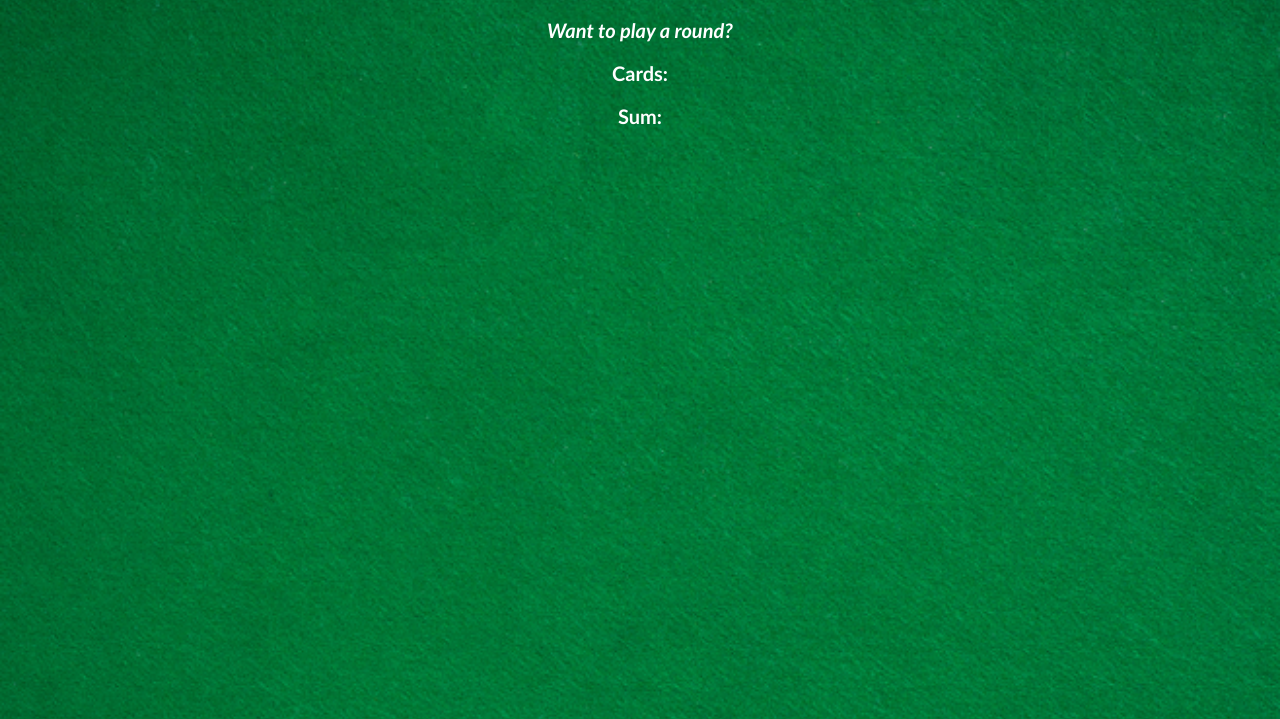
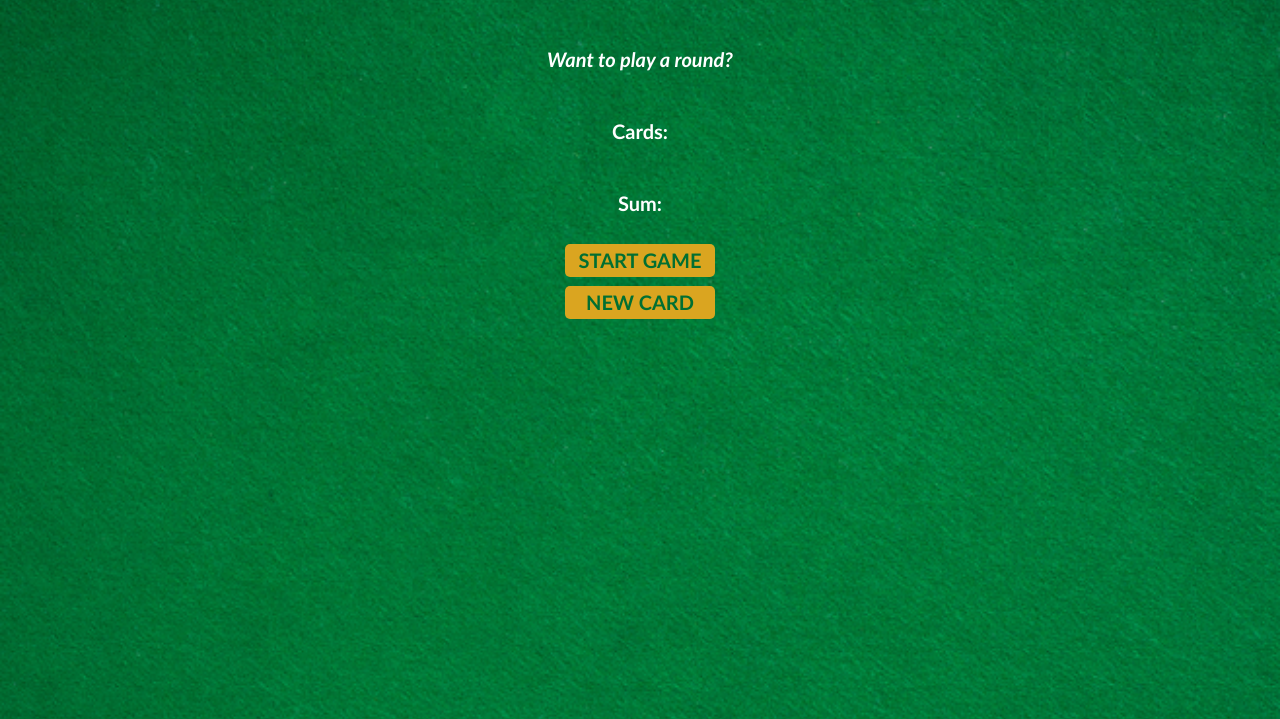
Before and after one commit to whitespacerespecter/blackjack-game, a plain HTML site: page index.html in a window 1280 px wide. Shown: the part 81-800 px from the top of the page. Drawn offline with nearby package versions, Linux system fonts and the light colour scheme.

Commit message:
progress update

```diff
--- a/index.css
+++ b/index.css
@@ -12,21 +12,34 @@ body {
     background-size: cover;
     font-size: 20px;
     font-weight: bold;
+    color: white;
 }
 
 .container {
     width: 400px;
+    height: 400px;
     margin: 0px auto;
+    display: flex;
+    flex-direction: column;
+    justify-content: space-between;
+    align-items: center;
 }
 
 h1 {
     color: goldenrod;
 }
 
-p{
-    color: white;
-}
-
 #message-el {
     font-style: italic;
 }
+
+button {
+    border: none;
+    color: #016f32;
+    background: goldenrod;
+    width: 150px;
+    cursor: pointer;
+    font-weight: bold;
+    padding: 5px 5px;
+    border-radius: 5px;
+}
--- a/index.html
+++ b/index.html
@@ -6,8 +6,10 @@
         <div class="container">
             <h1>Blackjack</h1>
             <p id="message-el">Want to play a round?</p>
-            <p>Cards:</p>
-            <p>Sum:</p>
+            <p id="cards-el">Cards:</p>
+            <p id="sum-el">Sum:</p>
+            <button id="start-btn" onclick="startGame()">START GAME</button>
+            <button id="draw-btn" onclick="newCard()">NEW CARD</button>
         </div>
         <script src="index.js"></script>
     </body>
--- a/index.js
+++ b/index.js
@@ -1,18 +1,50 @@
-let firstCard = 10
+let firstCard = 4
 let secondCard = 4
 let sum = firstCard + secondCard
 let hasBlackJack = false
 let isAlive = true
 let message = ""
 
-if (sum <= 20) {
-    message = "Do you want to draw a new card? 🙂"
-} else if (sum === 21) {
-    message = "Wohoo! You've got Blackjack! 🥳"
-    hasBlackJack = true
-} else {
-    message = "You're out of the game! 😭"
-    isAlive = false
+let messageEl = document.getElementById("message-el")
+let sumEl = document.getElementById("sum-el")
+// let cardEl = document.getElementById("cards-el")
+let cardEl = document.querySelector("#cards-el")
+
+function startGame() {
+    cardEl.textContent = "Cards: " + firstCard + " | " + secondCard;
+    sumEl.textContent = "Sum: " + sum;
+
+    if (sum <= 20) {
+        messageEl.textContent = "Do you want to draw a new card?"
+    } else if (sum === 21) {
+        messageEl.textContent = "Wohoo! You've got Blackjack!"
+        hasBlackJack = true
+    } else {
+        messageEl.textContent = "You're out of the game!"
+        isAlive = false
+    }
 }
 
-console.log(message)
+function newCard() {
+    messageEl.textContent = "You received a new car!"
+    card = getRandomCard(11);
+    cardEl.textContent += " | " + card;
+    sum = sum + card;
+    sumEl.textContent = sum;
+
+        if (sum <= 20) {
+            messageEl.textContent = "Do you want to draw a new card?"
+        } else if (sum === 21) {
+            messageEl.textContent = "Wohoo! You've got Blackjack!"
+            hasBlackJack = true
+        } else {
+            messageEl.textContent = "You're out of the game!"
+            isAlive = false
+        }
+    console.log("Sum: ", sum)
+    console.log("Card: ", card)
+}
+
+function getRandomCard(max) {
+    return Math.ceil(Math.random() * max);
+  }
```
